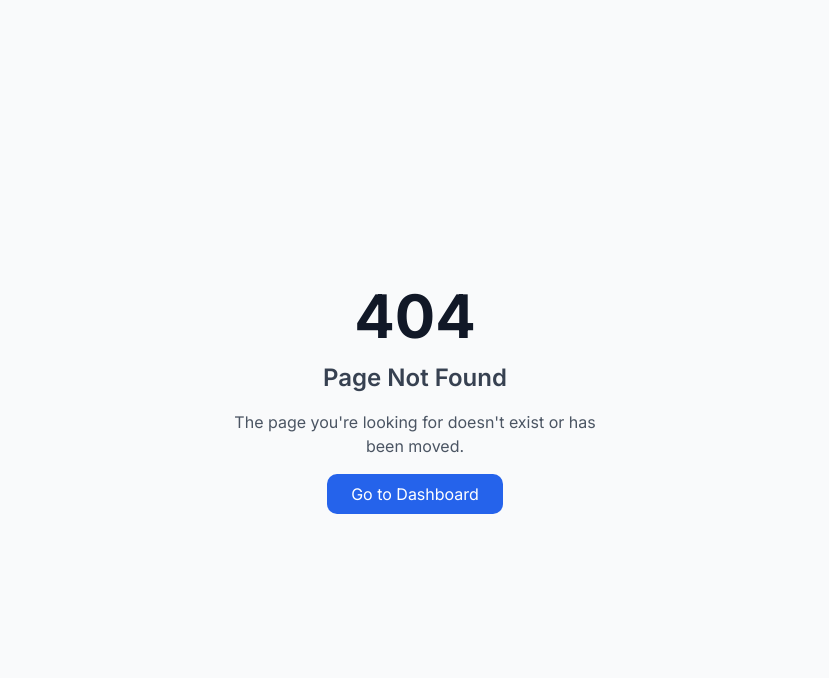
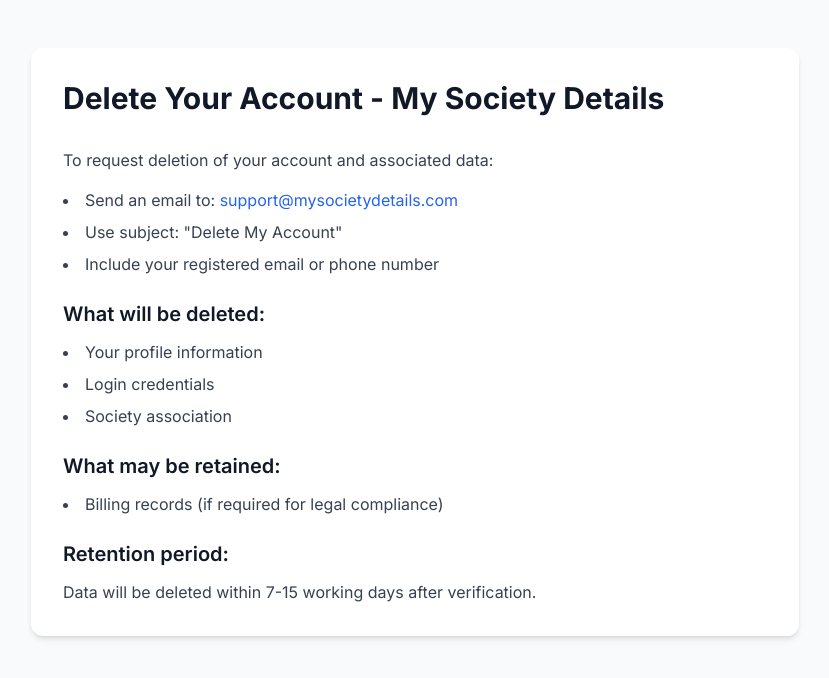
Before and after one commit to raj2264/superadmin-panel, a Next.js app: page /delete-account in a window 1280 px wide. Before the commit this address had no page. Shown: the top 678 px of the page, without its empty margins (225-1054 px from the left). Built offline with nearby package versions, Linux system fonts and the light colour scheme.

Commit message:
Add public delete-account page for app compliance

```diff
--- /dev/null
+++ b/src/app/delete-account/page.tsx
@@ -0,0 +1,46 @@
+export default function DeleteAccountPage() {
+  return (
+    <div className="min-h-screen bg-gray-50 py-12 px-4 sm:px-6 lg:px-8">
+      <div className="max-w-3xl mx-auto bg-white rounded-lg shadow-md p-8">
+        <h1 className="text-3xl font-bold text-gray-900 mb-8">Delete Your Account - My Society Details</h1>
+
+        <div className="space-y-6 text-gray-700">
+          <section>
+            <p className="mb-4">To request deletion of your account and associated data:</p>
+            <ul className="list-disc list-inside space-y-2">
+              <li>
+                Send an email to:{' '}
+                <a href="mailto:support@mysocietydetails.com" className="text-blue-600 hover:underline">
+                  support@mysocietydetails.com
+                </a>
+              </li>
+              <li>Use subject: "Delete My Account"</li>
+              <li>Include your registered email or phone number</li>
+            </ul>
+          </section>
+
+          <section>
+            <h2 className="text-xl font-semibold text-gray-900 mb-3">What will be deleted:</h2>
+            <ul className="list-disc list-inside space-y-2">
+              <li>Your profile information</li>
+              <li>Login credentials</li>
+              <li>Society association</li>
+            </ul>
+          </section>
+
+          <section>
+            <h2 className="text-xl font-semibold text-gray-900 mb-3">What may be retained:</h2>
+            <ul className="list-disc list-inside space-y-2">
+              <li>Billing records (if required for legal compliance)</li>
+            </ul>
+          </section>
+
+          <section>
+            <h2 className="text-xl font-semibold text-gray-900 mb-3">Retention period:</h2>
+            <p>Data will be deleted within 7-15 working days after verification.</p>
+          </section>
+        </div>
+      </div>
+    </div>
+  );
+}
```
